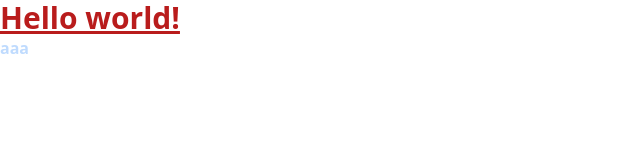
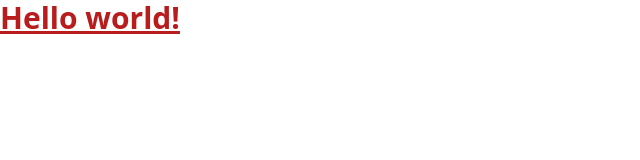
Before and after one commit to kyo212/yumemi-front, a Vue app: page / in a window 1280 px wide. Shown: the top 160 px of the page, without its empty margins (0-640 px from the left). Built offline with nearby package versions, Linux system fonts and the light colour scheme.

Commit message:
refactor: 必要のない記述の削除

```diff
--- a/src/components/HelloWorld.vue
+++ b/src/components/HelloWorld.vue
@@ -2,5 +2,4 @@
 
 <template>
   <h1 class="text-red-700 text-3xl font-bold underline">Hello world!</h1>
-  <p class="font-bold text-blue-200 text-left">aaa</p>
 </template>
```
